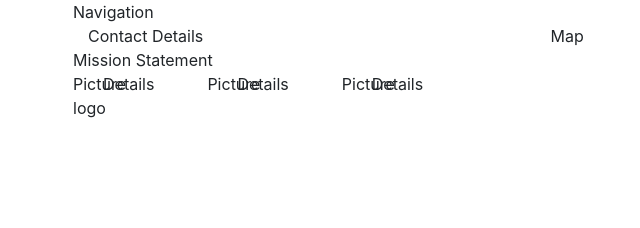
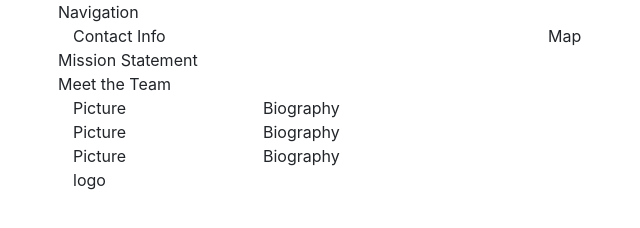
Before and after one commit to TraiLynne/unplugged, a plain HTML site: page about_us/index.html in a window 1280 px wide. Shown: the whole page, without its empty margins (12-652 px from the left). Drawn offline with nearby package versions, Linux system fonts and the light colour scheme.

Commit message:
Corrected the nesting for the About us page

```diff
--- a/about_us/index.html
+++ b/about_us/index.html
@@ -25,54 +25,55 @@
 
     <!-- Add your site or application content here -->
     <div class='container'>
-        <header>
+        <div class='row'>
             Navigation
-        </header>
+        </div>
 
-        <div class='col-sm-12'>
-            <div class='row' id='contact'>
-                <div class='col-sm-5'>
-                    Contact Details
-                </div>
-                <div class='col-sm-5'>
-                    Map
-                </div>
+        <div class='row'>
+            <div class='col-lg-5'>
+                Contact Info
             </div>
 
-            <div class='row' id='mission'>
-                Mission Statement
+            <div class='col-lg-7'>
+                Map
             </div>
+        </div>
 
-            <div class='row' id='team'>
+        <div class='row'>
+            Mission Statement
+        </div>
+
+        <div class='row'>
+            Meet the Team
+            <div class='col-lg-12'>
                 <div class='row'>
-                    <div class='col-sm-2'>
+                    <div class='col-lg-2'>
                         Picture
                     </div>
-                    <div class='col-sm-2'>
-                        Details
+                    <div class='col-lg-10'>
+                        Biography
                     </div>
                 </div>
 
                 <div class='row'>
-                    <div class='col-sm-2'>
+                    <div class='col-lg-2'>
                         Picture
                     </div>
-                    <div class='col-sm-2'>
-                        Details
+                    <div class='col-lg-10'>
+                        Biography
                     </div>
                 </div>
 
                 <div class='row'>
-                    <div class='col-sm-2'>
+                    <div class='col-lg-2'>
                         Picture
                     </div>
-                    <div class='col-sm-2'>
-                        Details
+                    <div class='col-lg-10'>
+                        Biography
                     </div>
                 </div>
             </div>
         </div>
-
         <footer>
             logo
         </footer>
```
